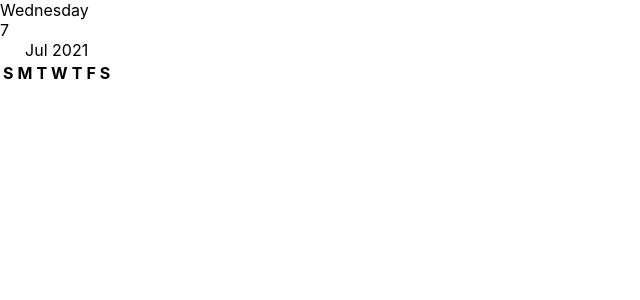
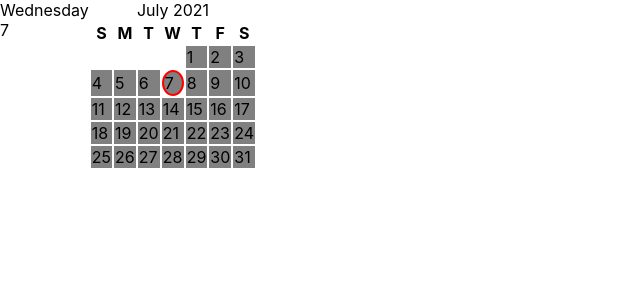
Before and after one commit to Alex-it-work/React-HW, a React (Create React App) app: page / in a window 1280 px wide. Shown: the top 300 px of the page, without its empty margins (0-640 px from the left). Built offline with nearby package versions, Linux system fonts and the light colour scheme.

Commit message:
Add Hide days from other month, add minimum styles

```diff
--- a/package.json
+++ b/package.json
@@ -9,6 +9,7 @@
     "classnames": "^2.3.1",
     "date-fns": "^2.22.1",
     "node-sass": "^6.0.1",
+    "prop-types": "^15.7.2",
     "react": "^17.0.2",
     "react-dom": "^17.0.2",
     "react-scripts": "4.0.3",
--- a/src/App.js
+++ b/src/App.js
@@ -5,13 +5,8 @@ import React from "react";
 import Calendar from "./components/Calendar";
 
 function App() {
-  return (
-    <div>
-      <Calendar />
-    </div>
-  );
+  return <Calendar />;
 }
-
 export default App;
 
 // 1)
@@ -31,3 +26,13 @@ export default App;
 // Отменить стандартное поведение для нажатия SignUp.
 
 // Используемые технологии: https://www.npmjs.com/package/classnames.
+
+// 3)
+// Застилить календарь (https://github.com/pecourses/pe20211-react-app/tree/main/src/components/Calendar) по макету. Макет в приложении. Желательно использовать SASS (scss).
+// Примечания: не выводить дни другого месяца, подсвечивать текущую дату (можно использовать isSameDay, isSameMonth).
+// При необходимости отрефакторить код.
+
+// Используемые технологии:
+// https://www.npmjs.com/package/date-fns
+
+// https://www.npmjs.com/package/prop-types
--- /dev/null
+++ b/src/components/Calendar/Calendar.module.sass
@@ -0,0 +1,16 @@
+*
+  box-sizing: border-box
+  // font-family:'Times New Roman', serif
+//ошибка фонта, разобраться
+.calendarContainer
+    display: flex
+
+.currentMonth
+  background-color: grey
+
+.otherMonth
+  opacity: 0
+
+.currentDay
+  border: 2px solid red
+  border-radius: 50%
--- a/src/components/Calendar/CalendarDate/index.jsx
+++ b/src/components/Calendar/CalendarDate/index.jsx
@@ -1,7 +1,8 @@
 import React from "react";
 
-function CalendarDate() {
-  return <td>10</td>;
+function CalendarDate(props) {
+  const { date, dateClass } = props;
+  return <td className={dateClass}>{date}</td>;
 }
 
 export default CalendarDate;
--- a/src/components/Calendar/Month/index.jsx
+++ b/src/components/Calendar/Month/index.jsx
@@ -1,20 +1,28 @@
 import React from "react";
 import Week from "./../Week";
-import { format } from "date-fns";
+import { format, getWeeksInMonth, getWeek } from "date-fns";
 
 const getWeeks = date => {
-  const month = date.getMonth();
-  const week = [];
+  const firstDayOfMonth = new Date(date.getFullYear(), date.getMonth(), 1);
+  const firstWeek = getWeek(firstDayOfMonth);
 
-  return week.map(w => <Week week={w} year={date.getFullYear()} />);
+  const year = date.getFullYear();
+
+  const weeks = [];
+  for (let i = firstWeek; i < firstWeek + getWeeksInMonth(date); i++) {
+    weeks.push(<Week key={i} date={date} week={i} year={year} />);
+  }
+
+  return weeks;
 };
 
 function Month(props) {
   const { date } = props;
+
   return (
     <section>
       <table>
-        <caption>{format(date, "MMM yyyy")}</caption>
+        <caption>{format(date, "MMMM y")}</caption>
         <thead>
           <tr>
             <th>S</th>
--- a/src/components/Calendar/Week/index.jsx
+++ b/src/components/Calendar/Week/index.jsx
@@ -1,19 +1,49 @@
+import { parse, addDays, isSameMonth, isSameDay } from "date-fns";
+import classNames from "classnames";
+import PropTypes from "prop-types";
 import React from "react";
+
 import CalendarDate from "./../CalendarDate";
+import styles from "./../Calendar.module.sass";
+
+const getDaysOfWeek = (date, week, year) => {
+  const startOfWeek = parse(`${year} ${week}`, "Y w", new Date());
+
+  const days = [];
+  for (let i = 0; i < 7; ++i) {
+    const dateIndex = addDays(startOfWeek, i);
+    const newClass = classNames(styles.currentMonth, {
+      [styles.currentDay]: isSameDay(date, dateIndex),
+    });
+    console.dir(date);
+    isSameMonth(date, dateIndex)
+      ? days.push(
+          <CalendarDate
+            key={dateIndex.getDate()}
+            dateClass={newClass}
+            date={dateIndex.getDate()}
+          />
+        )
+      : days.push(
+          <CalendarDate
+            key={dateIndex.getDate()}
+            dateClass={styles.otherMonth}
+            date={dateIndex.getDate()}
+          />
+        );
+  }
+  return days;
+};
 
 function Week(props) {
-  const { week, year } = props;
-  return (
-    <tr>
-      <CalendarDate />
-      <CalendarDate />
-      <CalendarDate />
-      <CalendarDate />
-      <CalendarDate />
-      <CalendarDate />
-      <CalendarDate />
-    </tr>
-  );
+  const { date, week, year } = props;
+
+  return <tr>{getDaysOfWeek(date, week, year)}</tr>;
 }
 
+Week.propTypes = {
+  week: PropTypes.number.isRequired,
+  year: PropTypes.number.isRequired,
+};
+
 export default Week;
--- a/src/components/Calendar/index.jsx
+++ b/src/components/Calendar/index.jsx
@@ -1,6 +1,7 @@
 import React, { Component } from "react";
 import Day from "./Day";
 import Month from "./Month";
+import styles from "./Calendar.module.sass";
 
 class Calendar extends Component {
   constructor(props) {
@@ -14,7 +15,7 @@ class Calendar extends Component {
   render() {
     const { date } = this.state;
     return (
-      <article>
+      <article className={styles.calendarContainer}>
         <Day />
         <Month date={date} />
       </article>
```
Also changed, not shown: 1 other file (tests, documents, lock files or other folders).
